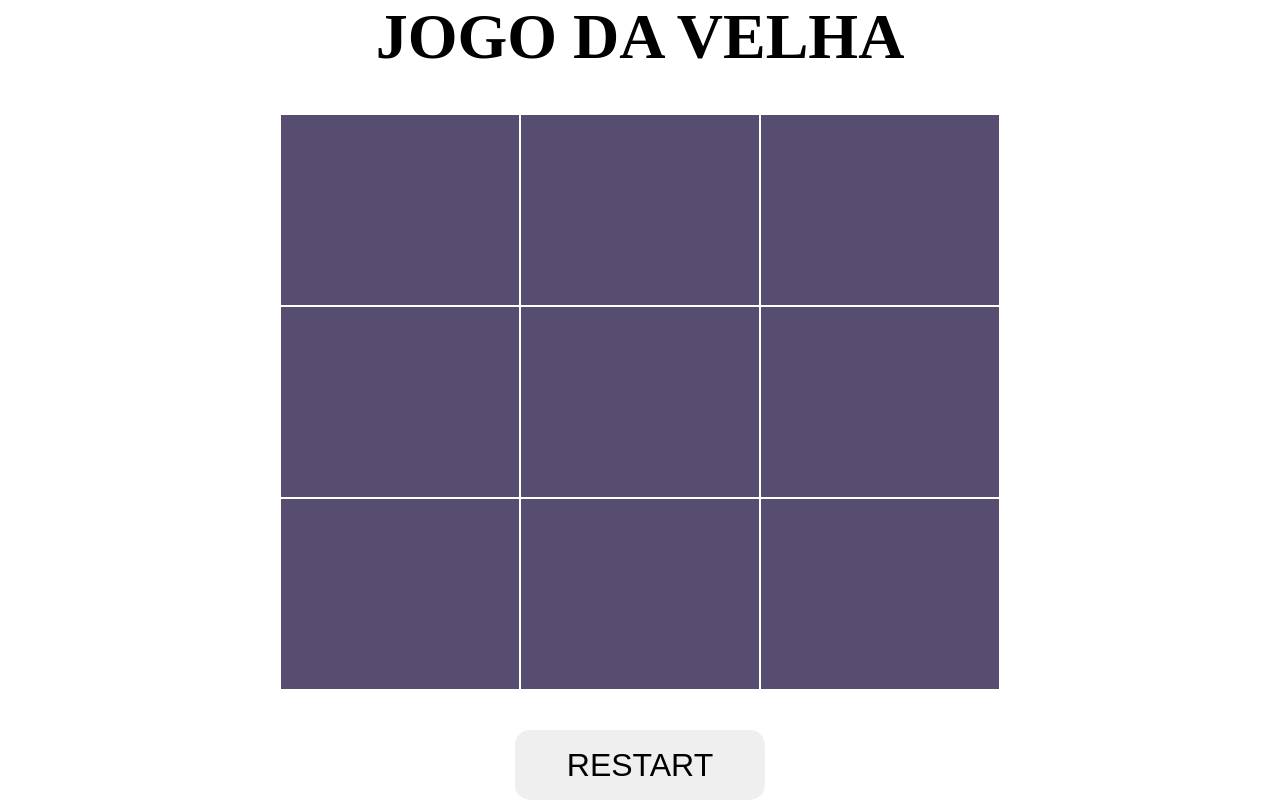
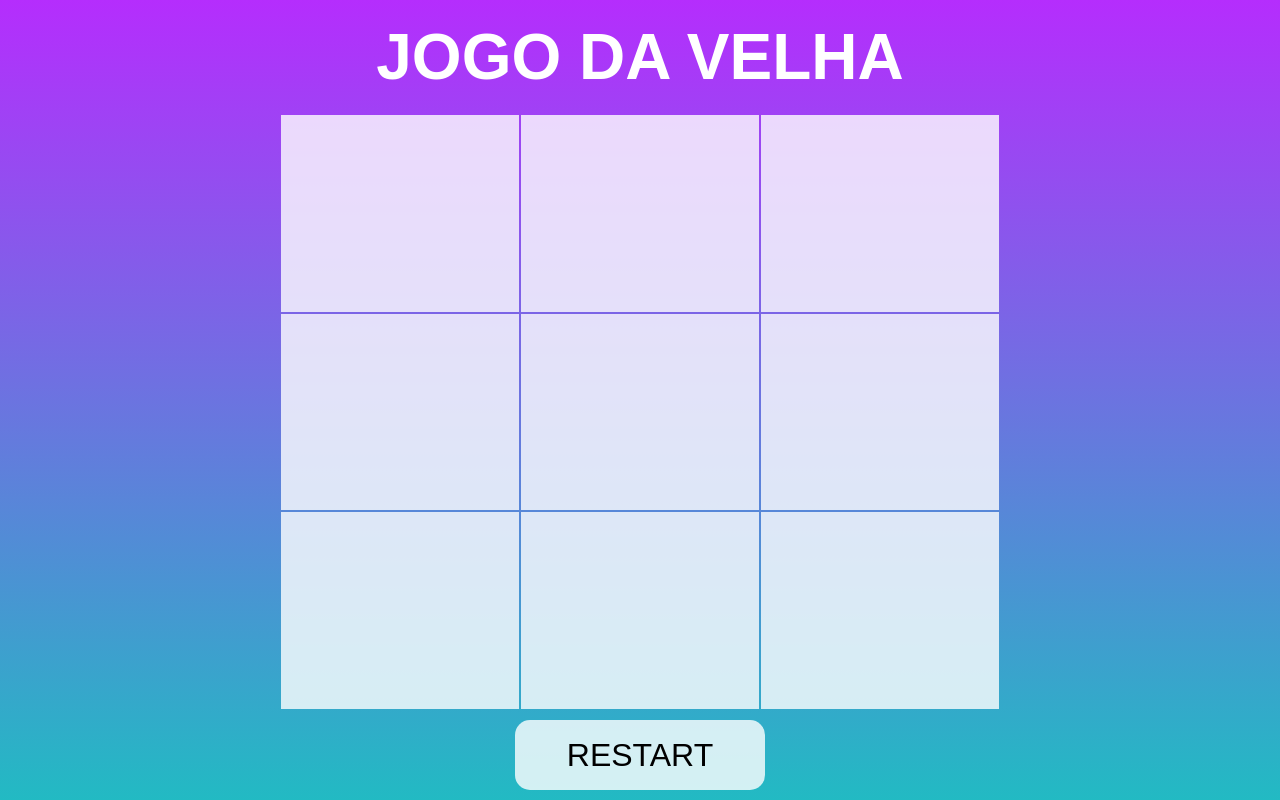
Before and after one commit to Vianahdev/Projeto-Jogo-da-Velha, a plain HTML site: page index.html in a window 1280 px wide. Drawn offline with Linux system fonts and the light colour scheme.

Commit message:
Update Style

```diff
--- a/css/style.css
+++ b/css/style.css
@@ -2,6 +2,9 @@
   margin: 0;
   padding: 0;
   box-sizing: border-box;
+
+  color: white;
+  font-family: sans-serif;
 }
 
 body{
@@ -11,6 +14,9 @@ body{
   align-items: center;
 
   height: 100vh;
+
+  background: rgb(34,186,195);
+  background: linear-gradient(0deg, rgba(34,186,195,1) 0%, rgba(181,45,253,1) 100%);
 }
 
 h1{
@@ -20,7 +26,7 @@ h1{
 }
 
 #title{
-  margin-bottom: 40px;
+  margin:20px;
   width: 100%;
 }
 
@@ -35,7 +41,7 @@ h1{
 }
 
 #restart{
-  margin-top: 40px;
+  margin:10px
 }
 
 #restart button{
@@ -45,11 +51,16 @@ h1{
 
   font-size: 32px;
   border-radius: 15px;
+
+  background-color: rgba(255, 255, 255, 0.8);
+  color: black;
 }
 
 #restart button:hover{
-  background-color: rgb(170, 169, 169);
+  background: rgb(170, 169, 169, 0.8);
   cursor: pointer;
+
+  transition: background 0.5s;
 }
 
 .square{
@@ -59,7 +70,7 @@ h1{
 
   flex: 1;
   flex-basis: 30%;
-  background: #574d70;
+  background: rgb(255,255,255,0.8);
   margin: 1px;
 }
 
```
